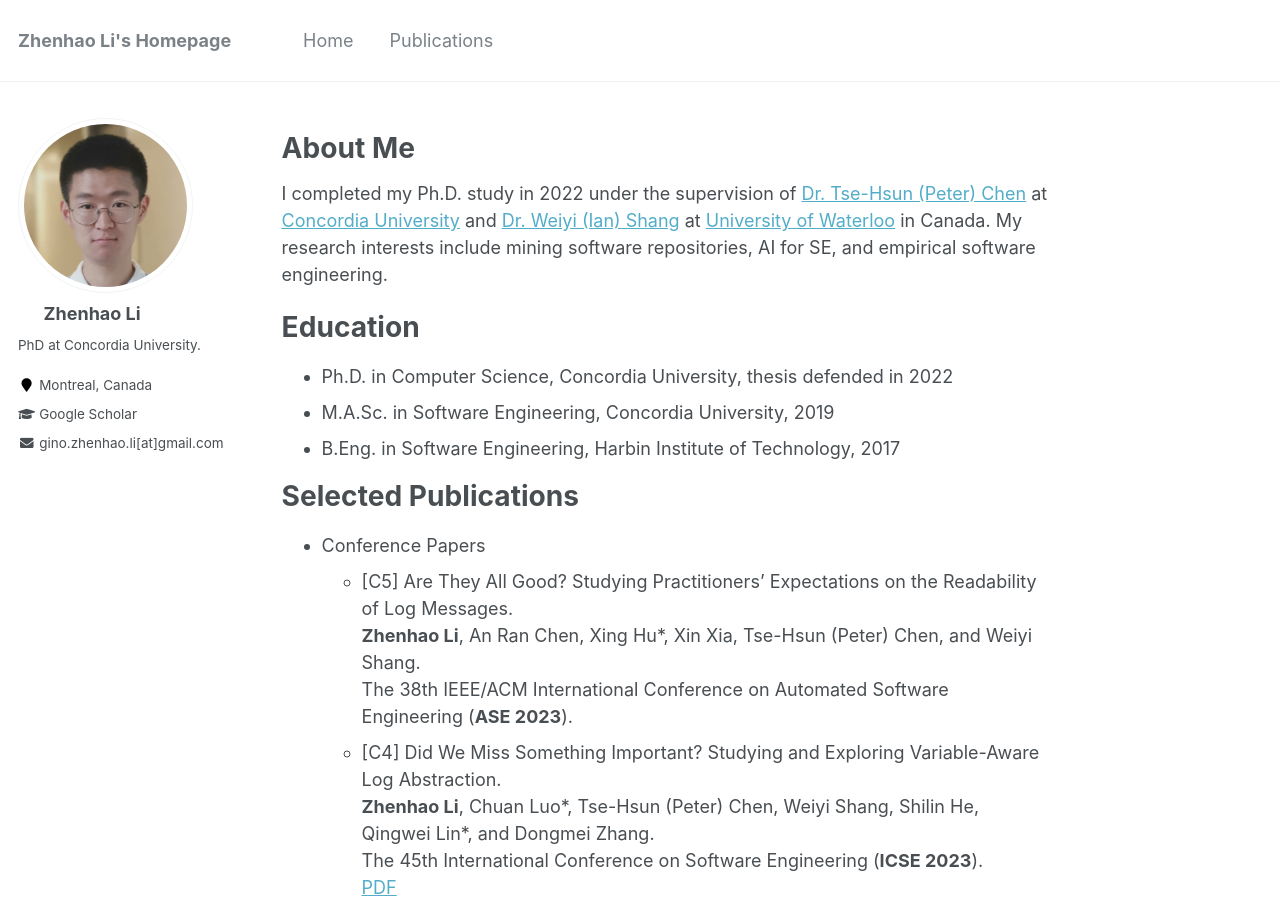
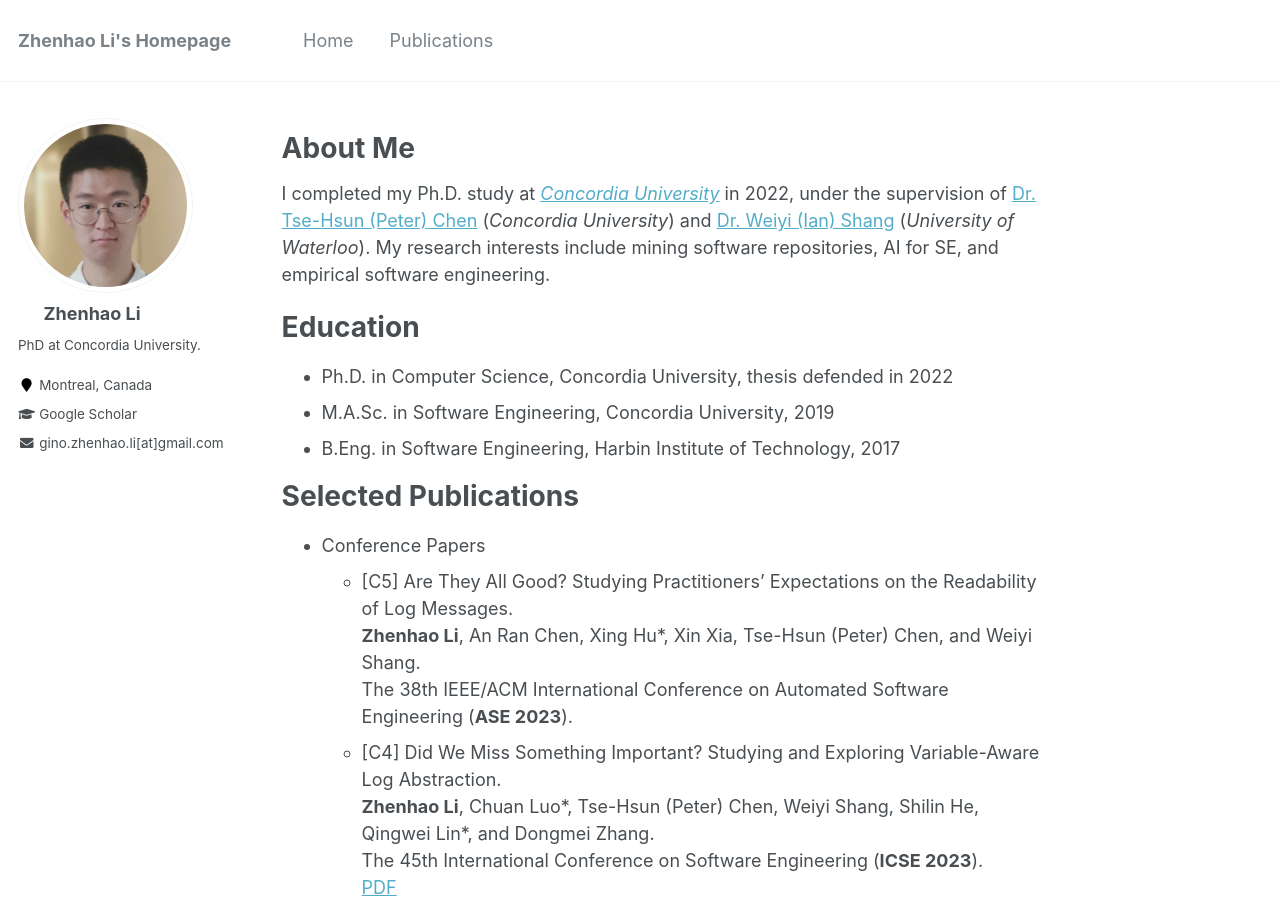
Before and after one commit to ginolzh/ginolzh.github.io, a Jekyll site: the page built from _pages/about.md, in a window 1280 px wide and 900 px high. Built offline with Jekyll 4.4.1, drawn with Linux system fonts in a browser that asks for light colours.

Commit message:
Update about.md

```diff
--- a/_pages/about.md
+++ b/_pages/about.md
@@ -10,7 +10,7 @@
 
 About Me
 ======
-I completed my Ph.D. study in 2022 under the supervision of [Dr. Tse-Hsun (Peter) Chen](https://petertsehsun.github.io/) at [Concordia University](https://www.concordia.ca/) and [Dr. Weiyi (Ian) Shang](https://users.encs.concordia.ca/~shang/) at [University of Waterloo](https://uwaterloo.ca/) in Canada. My research interests include mining software repositories, AI for SE, and empirical software engineering.
+I completed my Ph.D. study at [_Concordia University_](https://www.concordia.ca/) in 2022, under the supervision of [Dr. Tse-Hsun (Peter) Chen](https://petertsehsun.github.io/) (_Concordia University_) and [Dr. Weiyi (Ian) Shang](https://users.encs.concordia.ca/~shang/) (_University of Waterloo_). My research interests include mining software repositories, AI for SE, and empirical software engineering.
 
 Education
 ======
```
